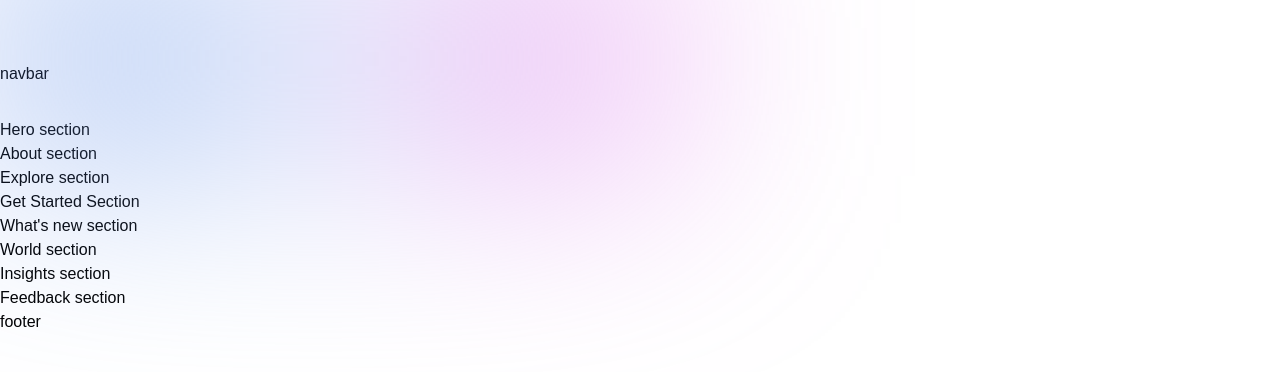
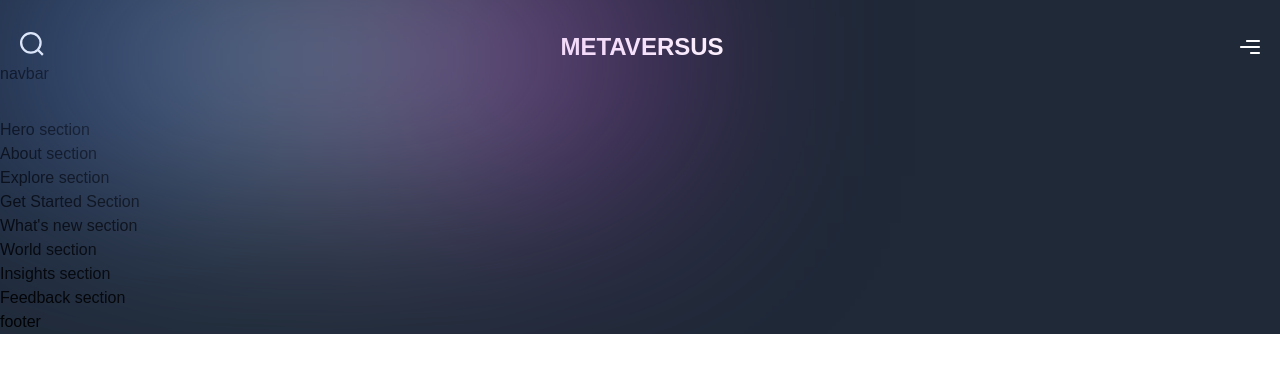
Before and after one commit to Kshitiiiij/MetavserseWebsite, a Next.js app: page / in a window 1280 px wide. Shown: the top 372 px of the page. Built offline with nearby package versions, Linux system fonts and the light colour scheme; a web font is replaced by a local one.

Commit message:
added black background

```diff
--- a/app/page.js
+++ b/app/page.js
@@ -3,7 +3,7 @@ import { About, Explore, Feedback, GetStarted, Hero, Insights, WhatsNew, World }
 import '../styles/global.css'
 
 const Page = () => (
-  <div>
+  <div className="bg-gray-800 overflow-hidden">
     <Navbar />
     <Hero />
     <About />
```
